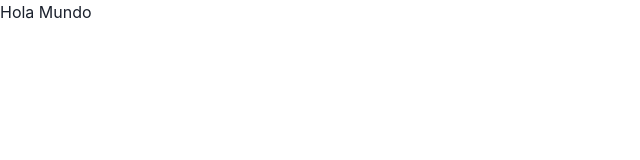
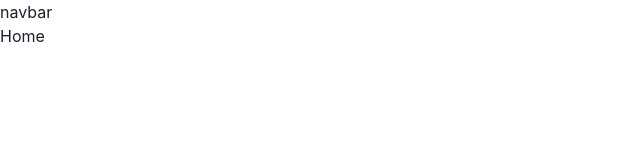
Before and after one commit to uescobar/react-app-6, a React (Vite) app: page / in a window 1280 px wide. Shown: the top 160 px of the page, without its empty margins (0-640 px from the left). Built offline with nearby package versions, Linux system fonts and the light colour scheme.

Commit message:
Creando Layout

```diff
--- /dev/null
+++ b/src/pages/ErrorDetail.tsx
@@ -0,0 +1,16 @@
+import { isRouteErrorResponse, useRouteError } from "react-router-dom";
+
+type Props = {};
+
+function ErrorDetail({}: Props) {
+  const error = useRouteError();
+  return (
+    <div>
+      {isRouteErrorResponse(error)
+        ? "La página no existe"
+        : `Ha ocurrido un error ${(error as Error).message}`}
+    </div>
+  );
+}
+
+export default ErrorDetail;
--- /dev/null
+++ b/src/pages/Layout.tsx
@@ -0,0 +1,15 @@
+import React, { type ReactNode } from "react";
+import { Outlet } from "react-router-dom";
+
+type Props = { children?: ReactNode };
+
+function Layout({ children }: Props) {
+  return (
+    <div>
+      navbar
+      <div>{children ?? <Outlet />}</div>
+    </div>
+  );
+}
+
+export default Layout;
--- a/src/pages/index.tsx
+++ b/src/pages/index.tsx
@@ -1,10 +1,16 @@
 import { createBrowserRouter } from "react-router-dom";
+import Layout from "./Layout";
+import ErrorDetail from "./ErrorDetail";
 
 const router = createBrowserRouter([
   {
     path: "/",
-    element: <>Hola Mundo</>,
-    errorElement: <>Error element</>,
+    element: <Layout />,
+    errorElement: (
+      <Layout>
+        <ErrorDetail />
+      </Layout>
+    ),
     children: [
       {
         index: true,
```
